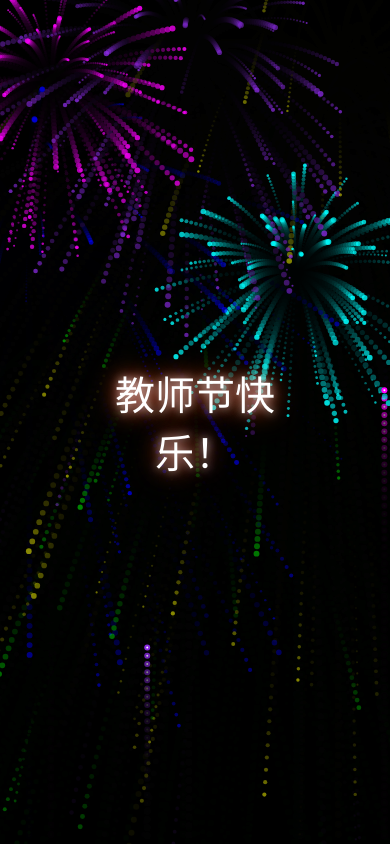
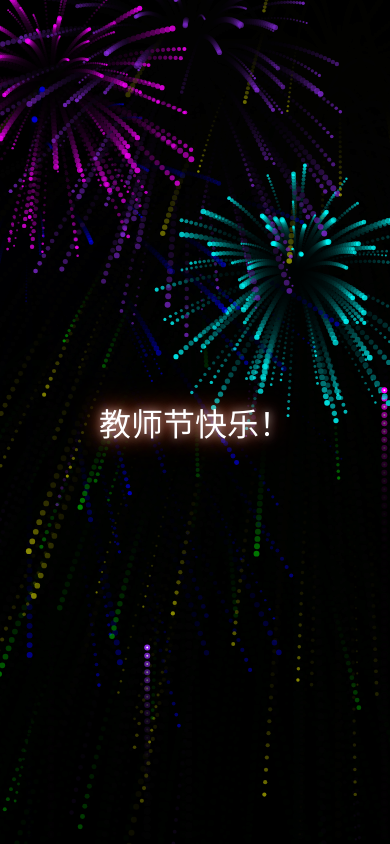
Before and after one commit to 1806985643/teacher-day-fireworks, a plain HTML site: page index.html in a window 390 px wide. Drawn offline with Linux system fonts and the light colour scheme; a web font is replaced by a local one.

Commit message:
Add files via upload

```diff
--- a/style.css
+++ b/style.css
@@ -24,7 +24,7 @@ body, html {
     left: 50%;
     transform: translate(-50%, -50%); /* 完美居中 */
     font-family: 'Ma Shan Zheng', cursive; /* 使用引入的艺术字体 */
-    font-size: 4em; /* 字体大小 */
+    font-size: 3em; /* 字体大小 */
     color: white;
     text-align: center;
     opacity: 0; /* 初始完全透明 */
@@ -48,6 +48,6 @@ body, html {
 /* 手机等小屏幕设备适配 */
 @media (max-width: 600px) {
     #greetingText {
-        font-size: 2.5em;
+        font-size: 2em;
     }
 }
```
